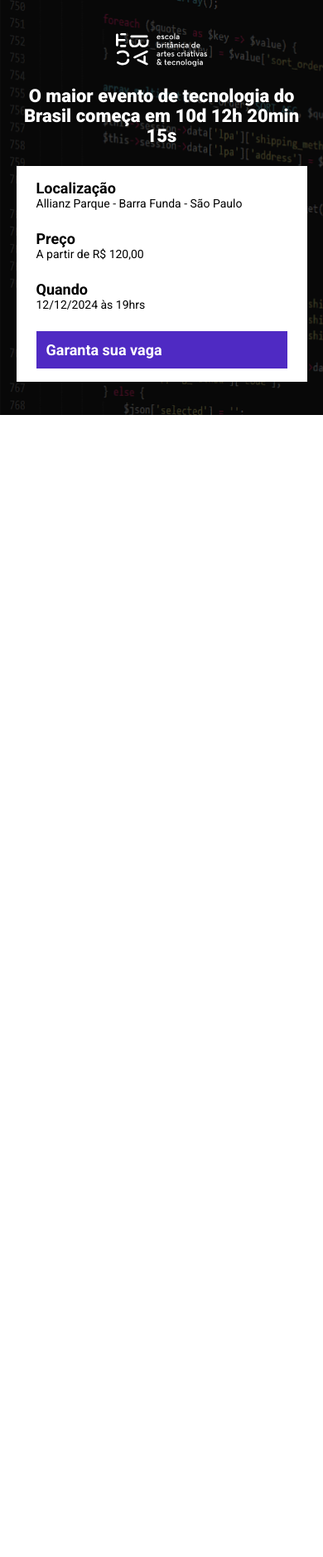
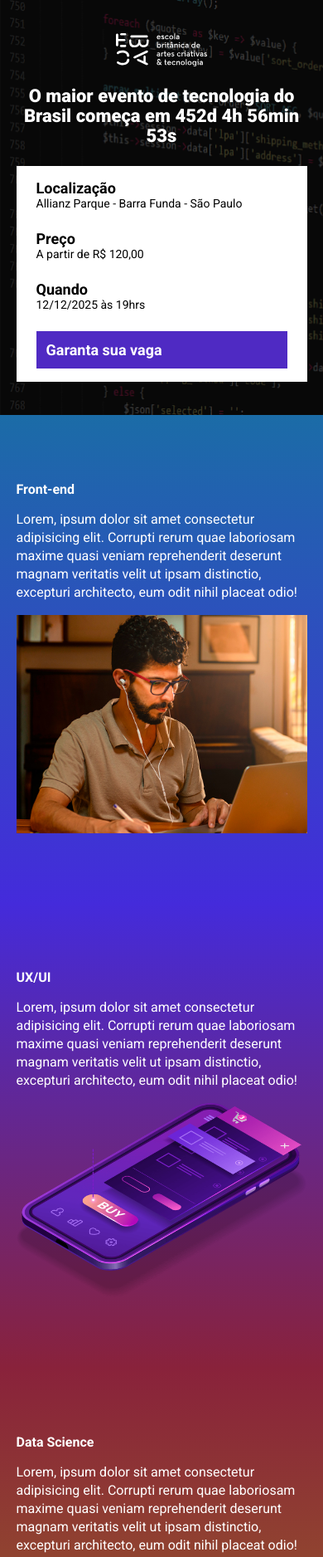
Before and after one commit to andersonvsantos/ebac_tech_talks, a website built with Parcel: page src/index.html in a window 390 px wide. Shown: the top 1876 px of the page at 83% size. Before the commit the page ends 844 px from the top, so only its background shows below. Built offline with nearby package versions, Linux system fonts and the light colour scheme.

Commit message:
criando a contagem regressiva

```diff
--- a/package.json
+++ b/package.json
@@ -1,9 +1,9 @@
 {
   "name": "landingpage",
   "version": "1.0.0",
-  "main": "index.js",
   "scripts": {
     "dev": "parcel src/index.html src/styles/main.scss src/scripts/main.js",
+    "build": "parcel build src/index.html",
     "test": "echo \"Error: no test specified\" && exit 1"
   },
   "keywords": [],
@@ -12,6 +12,7 @@
   "description": "",
   "devDependencies": {
     "@parcel/transformer-sass": "^2.12.0",
+    "events": "^3.3.0",
     "parcel": "^2.12.0",
     "sharp": "^0.31.3"
   }
--- a/src/index.html
+++ b/src/index.html
@@ -8,13 +8,14 @@
     <link rel="preconnect" href="https://fonts.gstatic.com" crossorigin>
     <link href="https://fonts.googleapis.com/css2?family=Roboto:ital,wght@0,100;0,300;0,400;0,500;0,700;0,900;1,100;1,300;1,400;1,500;1,700;1,900&display=swap" rel="stylesheet">
     <link rel="stylesheet" href="styles/main.scss">
+    <link rel="stylesheet" href="https://unpkg.com/aos@next/dist/aos.css" />
 </head>
 <body>
     <header class="hero">
         <div class="container">
             <img class="hero__logo" src="./images/ebac_logo.svg" alt="EBAC">
             <p class="hero__text">
-                O maior evento de tecnologia do Brasil começa em 10d 12h 20min 15s
+                O maior evento de tecnologia do Brasil começa em <span id="contador"></span>
             </p>
             <div class="infos-bar">
                 <ul class="infos-bar__infos">
@@ -28,7 +29,7 @@
                     </li>
                     <li class="infos-bar__infos__item">
                         <b>Quando</b>
-                        12/12/2024 às 19hrs
+                        12/12/2025 às 19hrs
                     </li>
                 </ul>
                 <a href="#" class="button button--primary">
@@ -37,7 +38,52 @@
             </div>
         </div>
     </header>
+    <section class="event event--frontend">
+        <div class="container" data-aos="fade-right">
+            <div class="event__details">
+                <h2 class="event__details__title">Front-end</h2>
+                <p class="event__details__description">
+                    Lorem, ipsum dolor sit amet consectetur adipisicing elit. Corrupti rerum quae laboriosam maxime quasi veniam reprehenderit deserunt magnam veritatis velit ut ipsam distinctio, excepturi architecto, eum odit nihil placeat odio!
+                </p>
+            </div>
+            <img class="event__image" src="./images/frontend.png" alt="Front-end">
+        </div>
+    </section>
+    <section class="event event--ux-ui event--image-left">
+        <div class="container" data-aos="fade-left">
+            <div class="event__details">
+                <h2 class="event__details__title">UX/UI</h2>
+                <p class="event__details__description">
+                    Lorem, ipsum dolor sit amet consectetur adipisicing elit. Corrupti rerum quae laboriosam maxime quasi veniam reprehenderit deserunt magnam veritatis velit ut ipsam distinctio, excepturi architecto, eum odit nihil placeat odio!
+                </p>
+            </div>
+            <img class="event__image" src="./images/ui-ux.png" alt="Front-end">
+        </div>
+    </section>
+    <section class="event event--data-science">
+        <div class="container" data-aos="fade-right">
+            <div class="event__details">
+                <h2 class="event__details__title">Data Science</h2>
+                <p class="event__details__description">
+                    Lorem, ipsum dolor sit amet consectetur adipisicing elit. Corrupti rerum quae laboriosam maxime quasi veniam reprehenderit deserunt magnam veritatis velit ut ipsam distinctio, excepturi architecto, eum odit nihil placeat odio!
+                </p>
+            </div>
+            <img class="event__image" src="./images/data.png" alt="Front-end">
+        </div>
+    </section>
+    <section class="event event--backend event--image-left">
+        <div class="container" data-aos="fade-left">
+            <div class="event__details">
+                <h2 class="event__details__title">Back-end</h2>
+                <p class="event__details__description">
+                    Lorem, ipsum dolor sit amet consectetur adipisicing elit. Corrupti rerum quae laboriosam maxime quasi veniam reprehenderit deserunt magnam veritatis velit ut ipsam distinctio, excepturi architecto, eum odit nihil placeat odio!
+                </p>
+            </div>
+            <img class="event__image" src="./images/backend.png" alt="Front-end">
+        </div>
+    </section>
 
+    <script src="https://unpkg.com/aos@next/dist/aos.js"></script>
     <script src="scripts/main.js"></script>
 </body>
 </html>
--- a/src/scripts/main.js
+++ b/src/scripts/main.js
@@ -1 +1,26 @@
-console.log('Olá mundo!');
+AOS.init();
+
+const dataDoEvento = new Date("Dec 12, 2025 19:00:00");
+const timeStampDoEvento = dataDoEvento.getTime();
+const contaAsHoras = setInterval(function() {
+    const agora = new Date();
+    const timeStampAtual = agora.getTime();
+
+    const distanciaAteOEvento = timeStampDoEvento - timeStampAtual;
+
+    const diaEmMs = 1000 * 60 * 60 * 24;
+    const horaEmMs = 1000 * 60 * 60;
+    const minutoEmMs = 1000 * 60;
+
+    const diasAteOEvento = Math.floor(distanciaAteOEvento / diaEmMs);
+    const horasAteOEvento = Math.floor((distanciaAteOEvento % diaEmMs) / horaEmMs);
+    const minutosAteOEvento = Math.floor((distanciaAteOEvento % horaEmMs) / minutoEmMs);
+    const segundosAteOEvento = Math.floor((distanciaAteOEvento % minutoEmMs) / 1000);
+
+    document.getElementById('contador').innerHTML = `${diasAteOEvento}d ${horasAteOEvento}h ${minutosAteOEvento}min ${segundosAteOEvento}s`
+
+    if(distanciaAteOEvento < 0) {
+        clearInterval(contaAsHoras);
+        document.getElementById('contador').innerHTML ='Evento expirado'
+    }
+}, 1000);
--- /dev/null
+++ b/src/styles/_event.scss
@@ -0,0 +1,63 @@
+@use 'variables';
+
+.event {
+    padding: 80px 0;
+
+    &--frontend {
+        background-image: linear-gradient(variables.$blue1, variables.$blue2);
+    }
+
+    &--ux-ui {
+        background-image: linear-gradient(variables.$blue2, variables.$pink);
+    }
+
+    &--data-science {
+        background-image: linear-gradient(variables.$pink, variables.$yellow);
+    }
+
+    &--backend {
+        background-image: linear-gradient(variables.$yellow, variables.$pink);
+    }
+
+    &--image-left {
+        .container{
+            flex-direction: row-reverse;
+        }
+    }
+
+    .container {
+        display: flex;
+        gap: 40px;
+    }
+
+    &__details {
+        &__title {
+            font-size: 16px;
+            font-weight: bold;
+            margin-bottom: 16px;
+        }
+
+        &__description {
+            line-height: 22px;
+        }
+    }
+
+    &__image {
+        max-width: 360px;
+    }
+
+    @media (max-width: 640px) {
+        .container {
+            display: block;
+        }
+
+        &__image {
+            width: 100%;
+        }
+
+        &__details {
+            margin-right: 0;
+            margin-bottom: 16px;
+        }
+    }
+}
--- a/src/styles/_hero.scss
+++ b/src/styles/_hero.scss
@@ -1,3 +1,6 @@
+@use 'variables';
+
+
 .hero {
     padding-top: 64px;
     padding-bottom: 100px;
@@ -16,7 +19,7 @@
         left: 0;
         width: 100%;
         height: 100%;
-        background-color: #000;
+        background-color: variables.$secondaryTextColor;
         content: '';
         opacity: 0.7;
     }
--- /dev/null
+++ b/src/styles/_variables.scss
@@ -0,0 +1,8 @@
+$textColor: #FFF;
+$secondaryTextColor: #000;
+
+$blue1: #1B6CA7;
+$blue2: #442BDB;
+$pink: #89223B;
+$yellow: #9C791D;
+$purple: #4F2AC3;
--- a/src/styles/components/_buttons.scss
+++ b/src/styles/components/_buttons.scss
@@ -1,3 +1,5 @@
+@use '../variables';
+
 .button {
     padding: 12px;
     font-size: 18px;
@@ -7,8 +9,8 @@
     white-space: nowrap;
 
     &--primary {
-        color: #FFF;
-        background-color: #4F2AC3;
+        color: variables.$textColor;
+        background-color: variables.$purple;
     }
 
     @media (max-width:640px) {
--- a/src/styles/components/_infos_bar.scss
+++ b/src/styles/components/_infos_bar.scss
@@ -1,6 +1,8 @@
+@use '../variables';
+
 .infos-bar {
     padding: 16px 24px;
-    background-color: #FFF;
+    background-color: variables.$textColor;
     display: flex;
     justify-content: space-between;
 
@@ -10,12 +12,12 @@
 
         &__item {
             font-size: 14px;
-            color: #000;
+            color: variables.$secondaryTextColor;
 
             b {
                 font-size: 18px;
                 display: block;
-                color: #000;
+                color: variables.$secondaryTextColor;
             }
         }
     }
--- a/src/styles/main.scss
+++ b/src/styles/main.scss
@@ -1,13 +1,15 @@
 @use 'hero';
 @use 'components/infos_bar';
 @use 'components/buttons';
+@use 'event';
+@use 'variables';
 
 * {
     margin: 0;
     padding: 0;
     box-sizing: border-box;
     font-family: 'Roboto', sans-serif;
-    color: #FFF;
+    color: variables.$textColor;
     list-style: none;
 }
 
```
Also changed, not shown: 1 other file.
